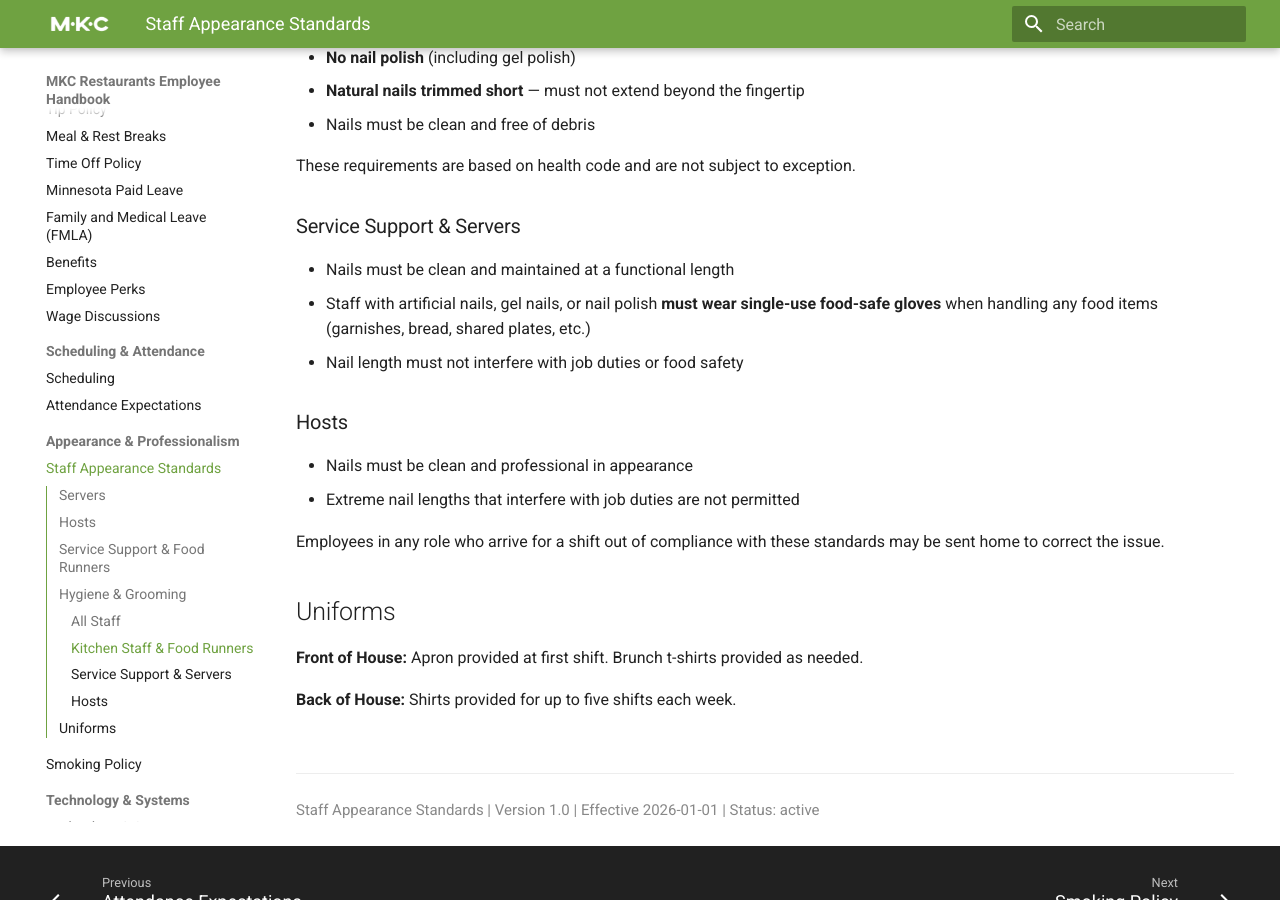
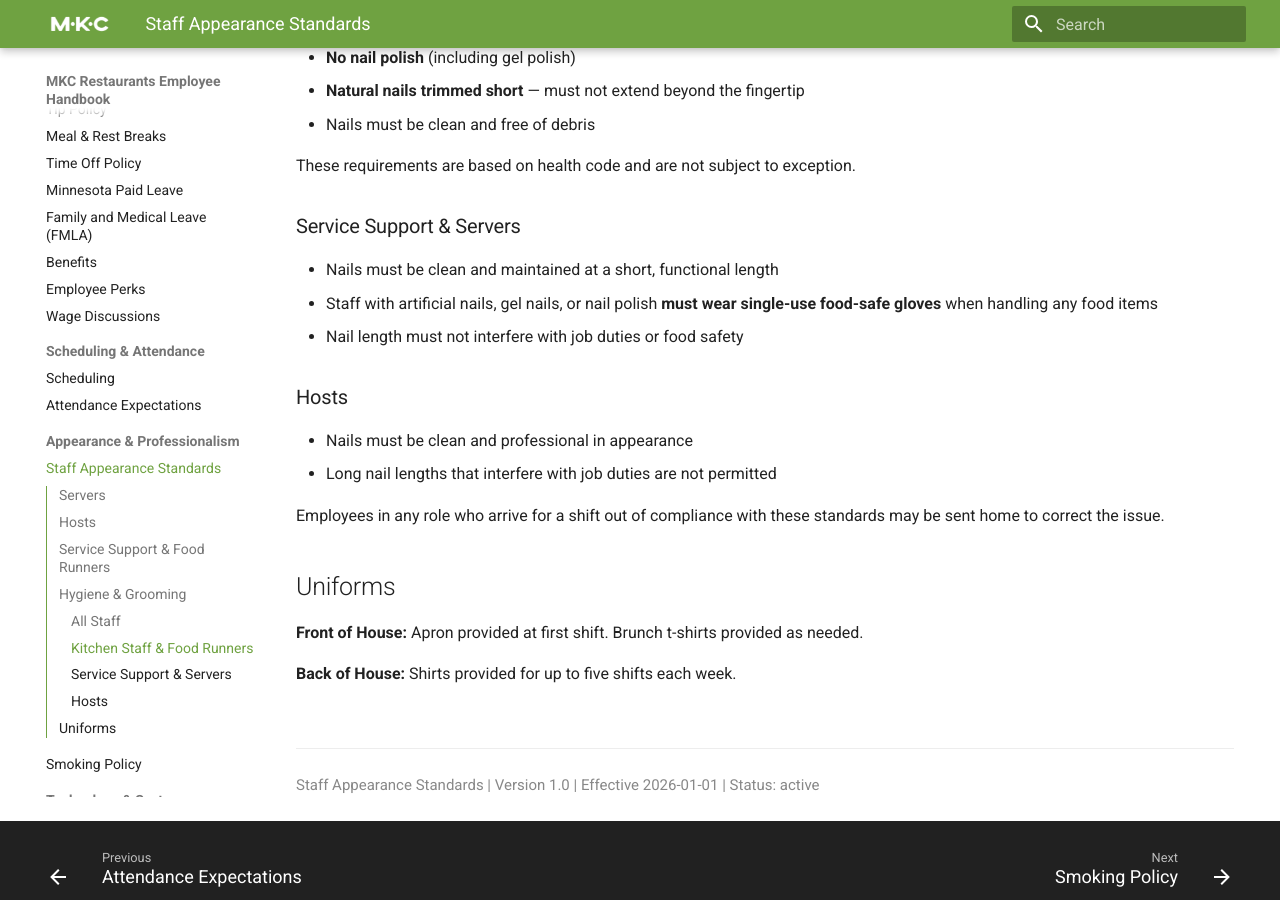
Before and after one commit to JustinAhlstrom-MKC/handbook, an MkDocs documentation site: the page built from policies/06-appearance/appearance-standards.md, in a window 1280 px wide and 900 px high, scrolled down 1122 px. Built offline with MkDocs 1.6.1 and Material for MkDocs 9.7.7, drawn with Linux system fonts in a browser that asks for light colours.

Commit message:
Refine nail policy wording for service support, servers, and hosts
Co-Authored-By: Claude Opus 4.6 <noreply@anthropic.com>

```diff
--- a/policies/06-appearance/appearance-standards.md
+++ b/policies/06-appearance/appearance-standards.md
@@ -49,14 +49,14 @@ These requirements are based on health code and are not subject to exception.
 
 ### Service Support & Servers
 
-- Nails must be clean and maintained at a functional length
-- Staff with artificial nails, gel nails, or nail polish **must wear single-use food-safe gloves** when handling any food items (garnishes, bread, shared plates, etc.)
+- Nails must be clean and maintained at a short, functional length
+- Staff with artificial nails, gel nails, or nail polish **must wear single-use food-safe gloves** when handling any food items
 - Nail length must not interfere with job duties or food safety
 
 ### Hosts
 
 - Nails must be clean and professional in appearance
-- Extreme nail lengths that interfere with job duties are not permitted
+- Long nail lengths that interfere with job duties are not permitted
 
 Employees in any role who arrive for a shift out of compliance with these standards may be sent home to correct the issue.
 
```
